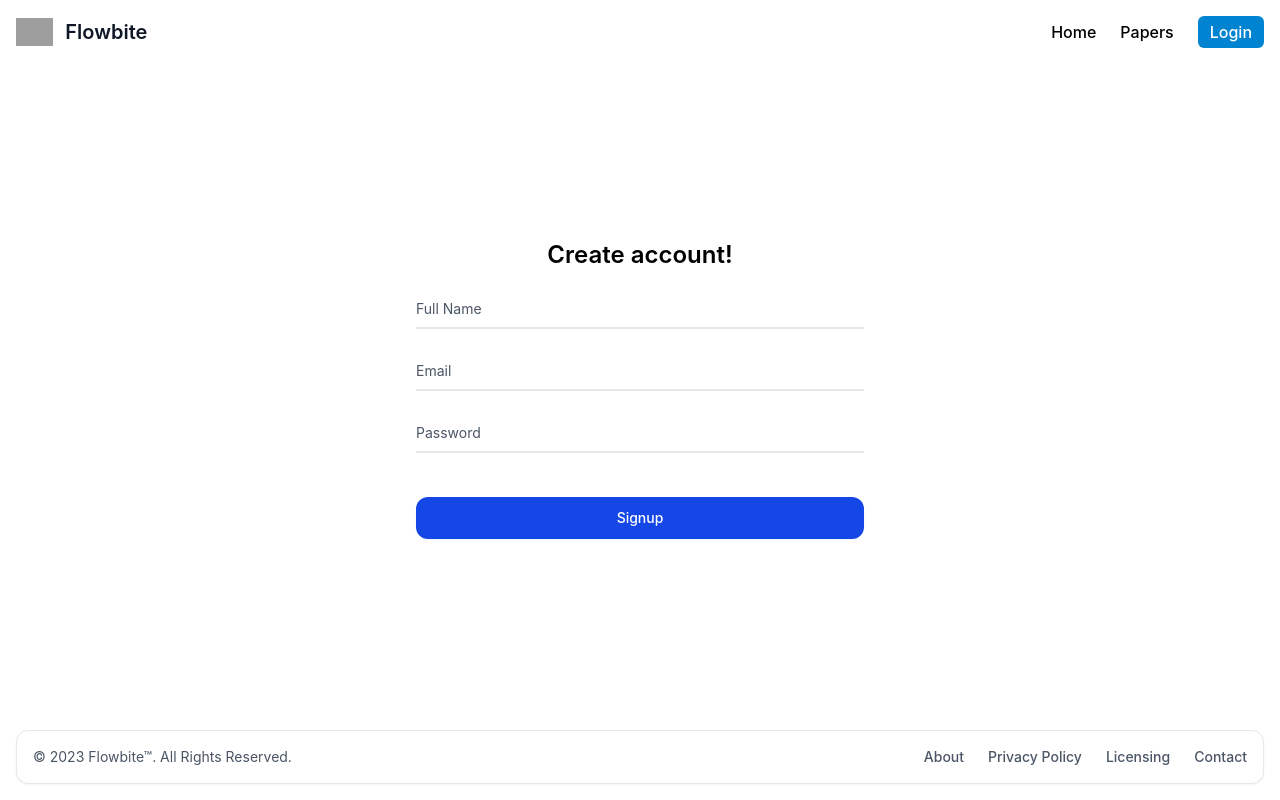
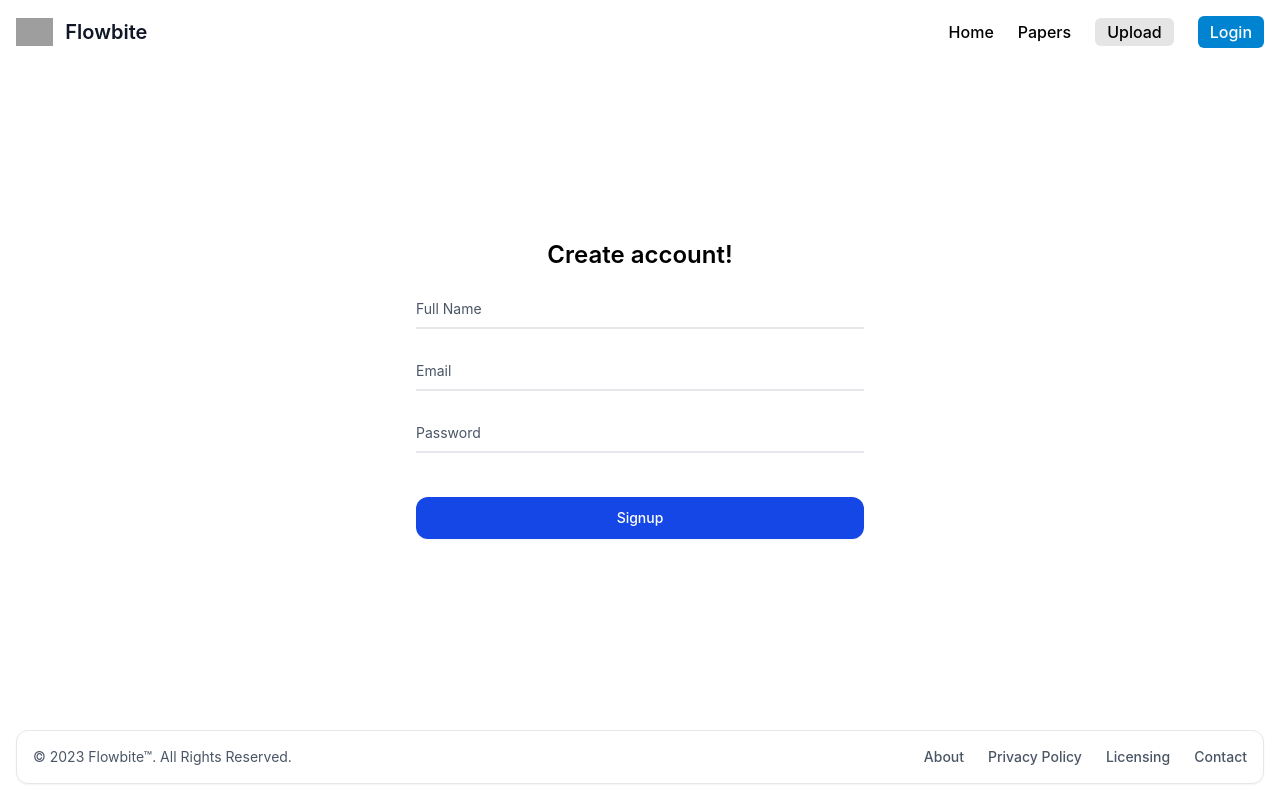
Before and after one commit to dhiman-harsh/UniPapers, a React (Vite) app in the folder Frontend/: page /signup in a window 1280 px wide. Built offline with nearby package versions, Linux system fonts and the light colour scheme; grey boxes are pictures that could not be loaded.

Commit message:
added upload link in navbar, used try catch block in signup page

```diff
--- a/Frontend/src/components/Navbar.jsx
+++ b/Frontend/src/components/Navbar.jsx
@@ -13,11 +13,14 @@ const Navbar = () => {
                     <span className="self-center text-xl text-heading font-semibold whitespace-nowrap">Flowbite</span>
                 </Link>
                 <ul className="flex font-medium items-center gap-4 md:gap-6">
-                    <li>
-                        <Link to="/" className="hidden md:block">Home</Link>
+                    <li className="hidden md:block">
+                        <Link to="/" className="">Home</Link>
                     </li>
                     <li>
                         <Link to="/papers" className="">Papers</Link>
+                    </li>
+                    <li className="hidden md:block">
+                        <Link to="/papers/upload" className="py-1 px-3 bg-neutral-200 rounded-md">Upload</Link>
                     </li>
                     <li>
                         {isLoggedIn ? <Link to="/profile">
--- a/Frontend/src/pages/Signup.jsx
+++ b/Frontend/src/pages/Signup.jsx
@@ -14,6 +14,7 @@ const Signup = () => {
         e.preventDefault()
         setIsSubmitted(false)
         if (fullName && email && password) {
+            try {
                 const response = await fetch(`${import.meta.env.VITE_API_URL}/user`, {
                     method: "POST",
                     headers: {
@@ -26,6 +27,9 @@ const Signup = () => {
                     saveToken(data.token)
                     setIsSubmitted(true)
                     navigate("/")
+                }
+            } catch (err) {
+                console.error(err)
             }
         }
     }
```
Lines whose indentation alone changed are shown as unchanged.
